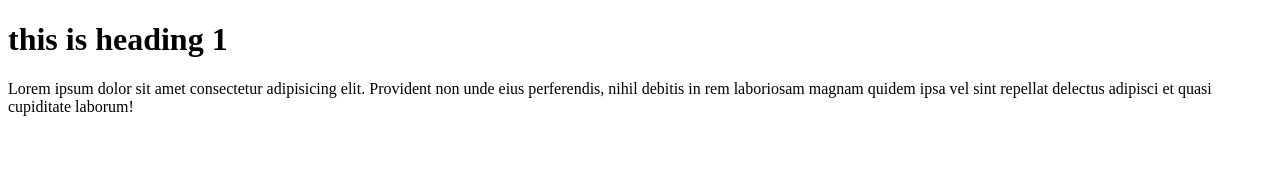
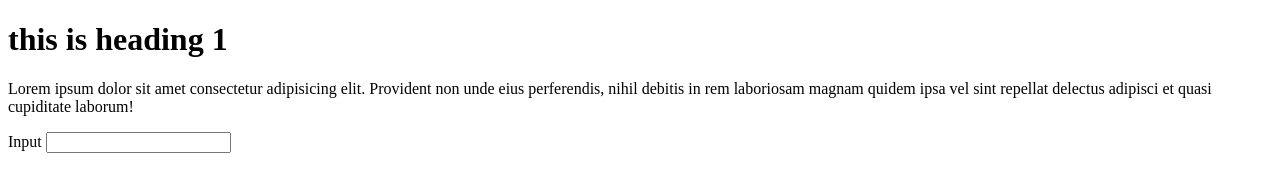
Before and after one commit to rohitsonwane12/test-repositroy, a plain HTML site: page index.html in a window 1280 px wide. Drawn offline with Linux system fonts and the light colour scheme.

Commit message:
added form

```diff
--- a/index.html
+++ b/index.html
@@ -8,6 +8,9 @@
 <body>
     <h1>this is heading 1</h1>
     <p>Lorem ipsum dolor sit amet consectetur adipisicing elit. Provident non unde eius perferendis, nihil debitis in rem laboriosam magnam quidem ipsa vel sint repellat delectus adipisci et quasi cupiditate laborum!</p>
-
+    <form action="submit">
+        <label for="input">Input</label>
+        <input type="email" name="email" id="email">
+    </form>
 </body>
 </html>
```
